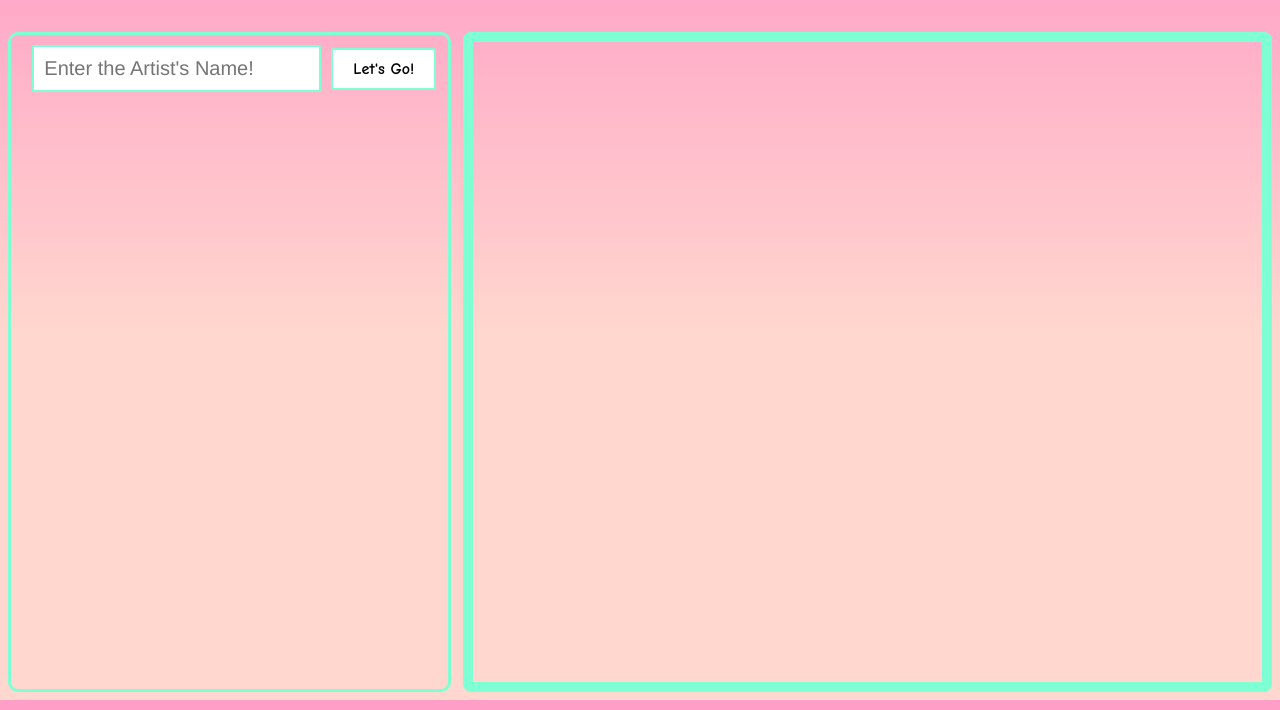
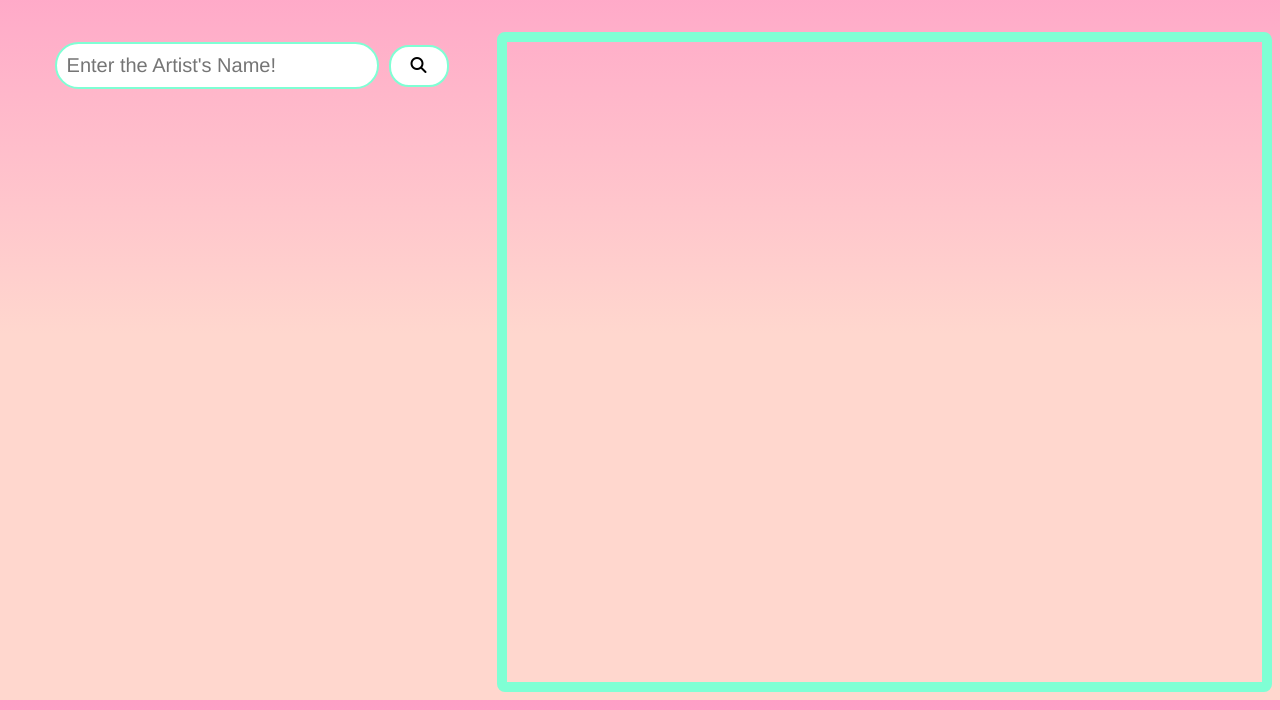
Before and after one commit to asharp02/concert-tracker, a Django app: page / in a window 1280 px wide. Shown: the part 90-800 px from the top of the page. Run offline with Django 4.2, Linux system fonts and the light colour scheme; some libraries are stand-ins or nearby versions; some web fonts are replaced.

Commit message:
update spacing, add hover styling on list items

```diff
--- a/concertFinder/concertFinder/static/concertFinder/index.css
+++ b/concertFinder/concertFinder/static/concertFinder/index.css
@@ -18,7 +18,7 @@
     border-width: 10px;
     border-color: aquamarine;
     height: 80vh;
-    width:800px;
+    width: 800px;
 }
 
 .headliner{
@@ -58,10 +58,8 @@ body {
 }
 
 .leftContainer {
-    border: 3px solid aquamarine;
-    border-radius: 10px;
-    overflow-y: scroll;
-    width: 35%;
+    width: 40%;
+    height: 80vh;
 }
 
 .input-container {
@@ -77,8 +75,9 @@ p {
     padding: 10px;
     font-family: 'Helvetica Neue';
     font-size: 20px;
-    border-radius: 2px;
+    border-radius: 25px;
     border: 2px solid aquamarine;
+    width: 300px;
 }
 
 form{
@@ -98,7 +97,7 @@ form{
     font-size: 16px;
     cursor: pointer;
     display: inline-block;
-    border-radius: 3px;
+    border-radius: 20px;
     font-family: 'Comic Neue';
     transition: all 1.0s ease;
 }
@@ -112,7 +111,21 @@ form{
     display: flex;
     flex-direction: row;
     gap: 30px;
+    border-radius: 0.75rem;
+    padding-left: 40px;
 }
+
+.concert-list li:hover {
+    box-shadow: rgba(36, 63, 97, 0.11) 0px 2px 12px, rgba(36, 63, 97, 0.12) 0px 0.5px 2px;
+    cursor: grab;
+}
+
+.concert-list {
+    overflow-y: scroll;
+    display: none;
+    height: 88%;
+}
+
 
 .date-list-view {
     min-width: 20%;
--- a/concertFinder/concertFinder/static/concertFinder/index.js
+++ b/concertFinder/concertFinder/static/concertFinder/index.js
@@ -144,6 +144,7 @@ async function handleListView(events) {
 
 function clearList() {
   const list = document.querySelector(".concert-list");
+  list.style.display = "none";
   while (list.firstChild) {
     list.removeChild(list.firstChild);
   }
@@ -151,6 +152,7 @@ function clearList() {
 
 function populateList(events) {
   const listElement = document.querySelector(".concert-list");
+  listElement.style.display = "block";
   for (const event of events) {
     const distanceNullHTML = `This event is not travellable via car from you, consider a plane ✈️`;
     const distanceFoundHTML = `Travel Time: ${event.venue.distanceReadable}`;
--- a/concertFinder/concertFinder/templates/concertFinder/index.html
+++ b/concertFinder/concertFinder/templates/concertFinder/index.html
@@ -20,7 +21,7 @@
             <div class="input-container">
               <input type="text" name="artist_name" id="artist-input" placeholder= "Enter the Artist's Name!" required>
             </div>
-            <input id='submit-btn' type="submit" value="Let's Go!">
+            <button id='submit-btn' type="submit"><i class="fa-solid fa-magnifying-glass"></i></button>
           </form>
           <ol class="concert-list" type="1">
 
```
Also changed, not shown: other parts of concertFinder/concertFinder/templates/concertFinder/index.html (+1 -0 lines).
